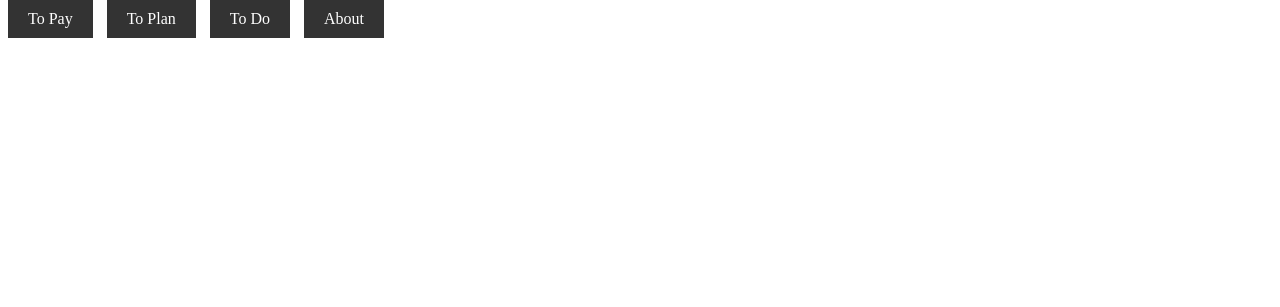
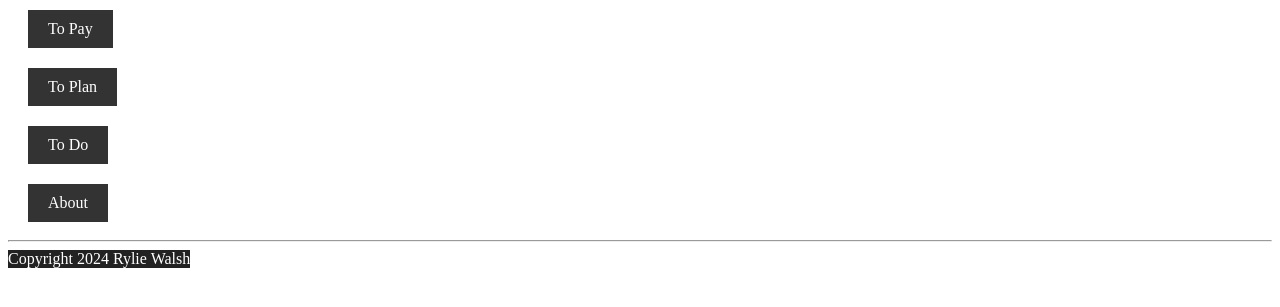
Before and after one commit to ryliewalsh/Orderly, a PHP site: page / in a window 1280 px wide. Shown: the part 168-475 px from the top of the page. Run offline with PHP 8.4, Linux system fonts and the light colour scheme.

Commit message:
add footer spacing fix

```diff
--- /dev/null
+++ b/footer.php
@@ -0,0 +1,6 @@
+</div>
+     <hr/>
+     <span id="footer">Copyright 2024 Rylie Walsh</span>
+    </div>
+  </body>
+</html>
--- a/index.php
+++ b/index.php
@@ -1 +1,5 @@
 <?php include_once("index.html"); ?>
+
+
+
+<?php require_once "footer.php"; ?>
--- a/style.css
+++ b/style.css
@@ -32,9 +32,10 @@ ol {
 }
 
 li {
-  display: inline-block;
-  text-align: center;
-  margin-right: 10px;
+  display: flex;
+  justify-content: space-between;
+  align-items: center;
+  padding: 10px 20px;
 }
 
 li a {
@@ -49,3 +50,17 @@ li a {
 li a:hover {
   background-color: #555;
 }
+
+#text {
+  margin-top: 30px;
+  font-size: 40px;
+}
+
+
+#footer {
+  background:#222;
+  color:#fff;
+  display:block;
+  float:left;
+  margin-left: 30%:
+}
```
